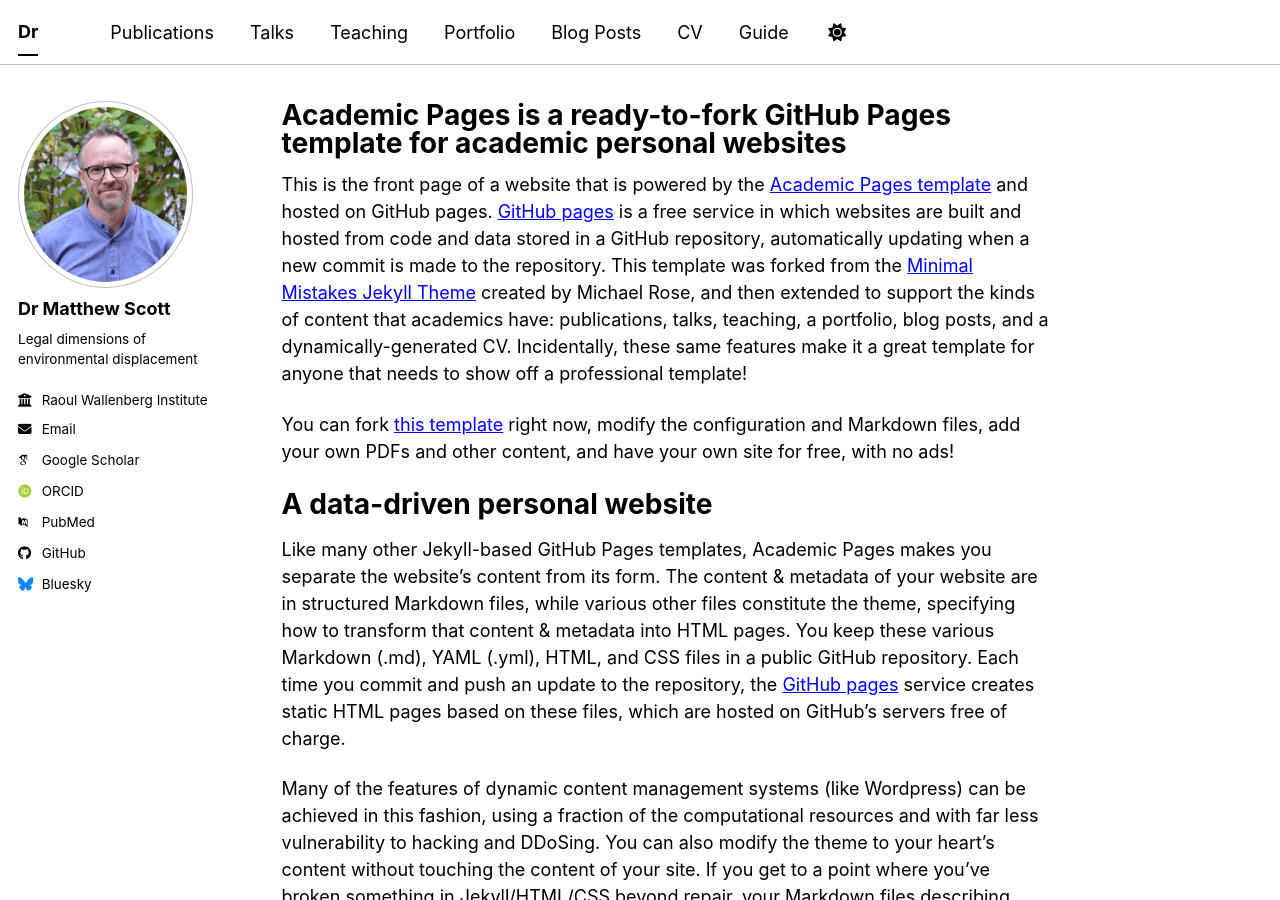
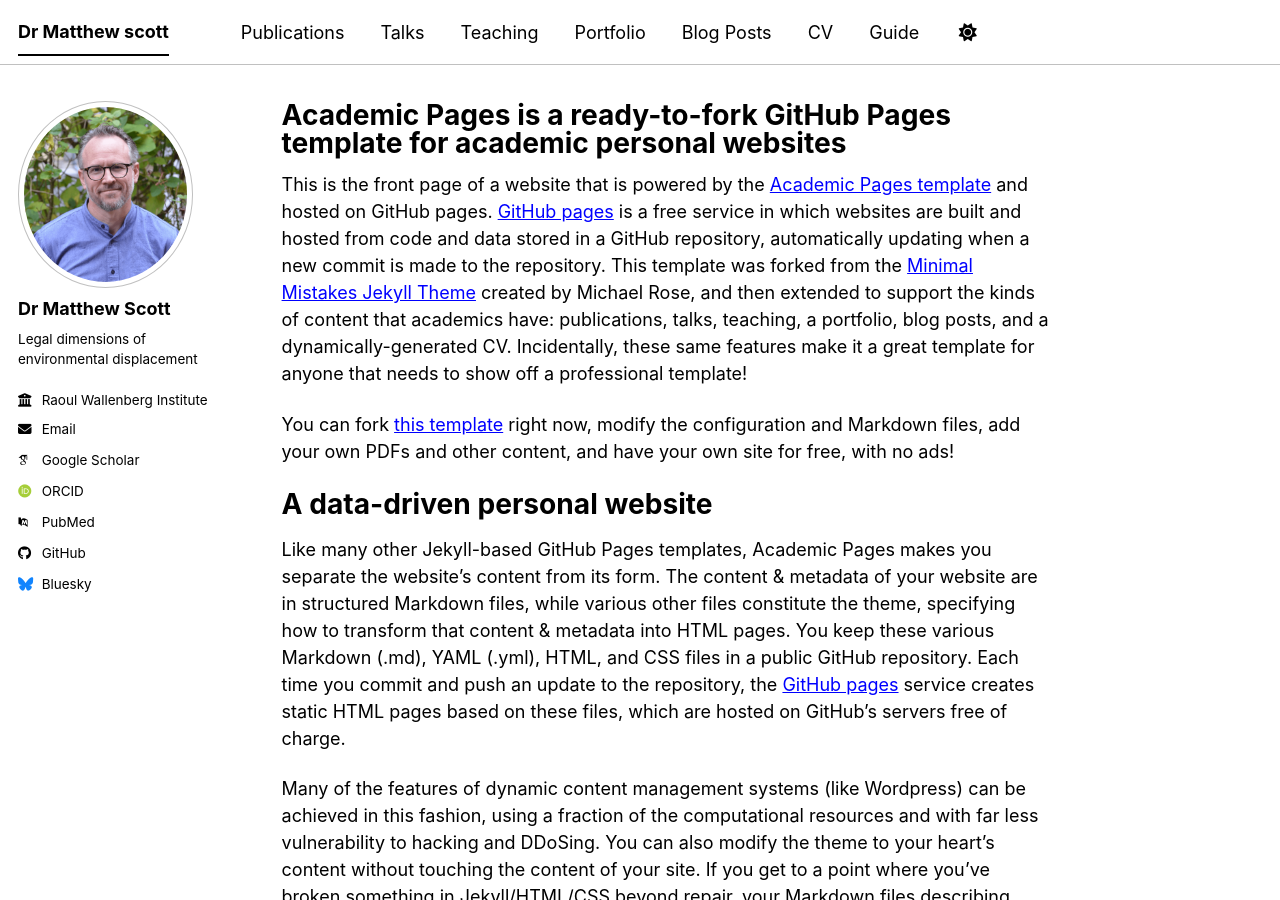
Before and after one commit to MatthewScott111/MatthewScott111.github.io, a Jekyll site: the page built from _pages/about.md, in a window 1280 px wide and 900 px high. Built offline with Jekyll 4.4.1, drawn with Linux system fonts in a browser that asks for light colours; some web fonts are replaced; a script bundle is joined from its source files by our own code; library files that are not in the unit come from our copies.

Commit message:
Update _config.yml

```diff
--- a/_config.yml
+++ b/_config.yml
@@ -9,7 +9,7 @@
 # Basic Site Settings
 locale                   : "en-US"
 site_theme               : "contrast" # The available themes options are "default", "air", "sunrise", "mint", "dirt" and "contrast"
-title                    : "Dr"
+title                    : "Dr Matthew scott"
 title_separator          : "-"
 name                     : &name "Matthew Scott"
 description              : &description "Personsal webpage"   # Update this with a general description of your site, this is the default if not overridden by a page
```
